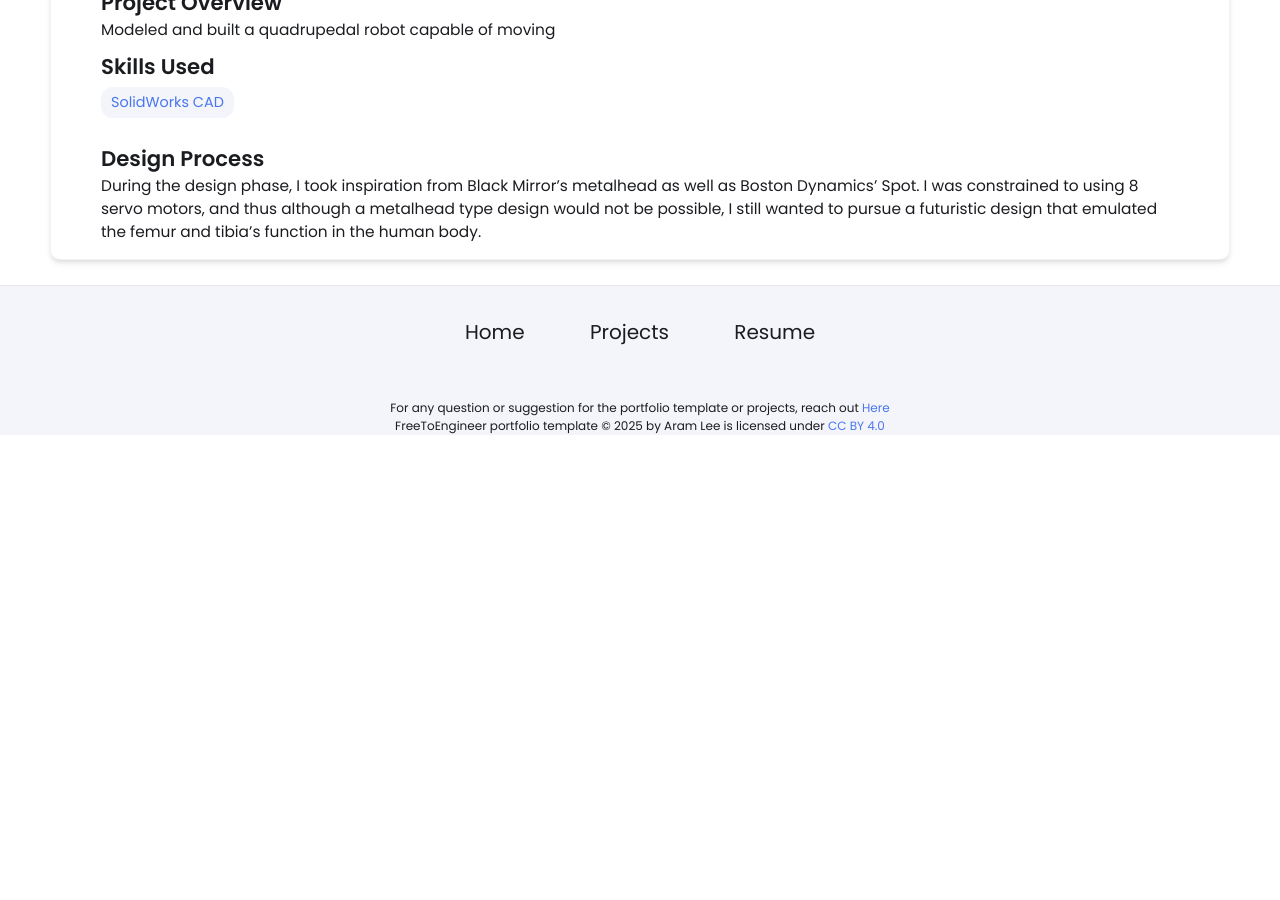
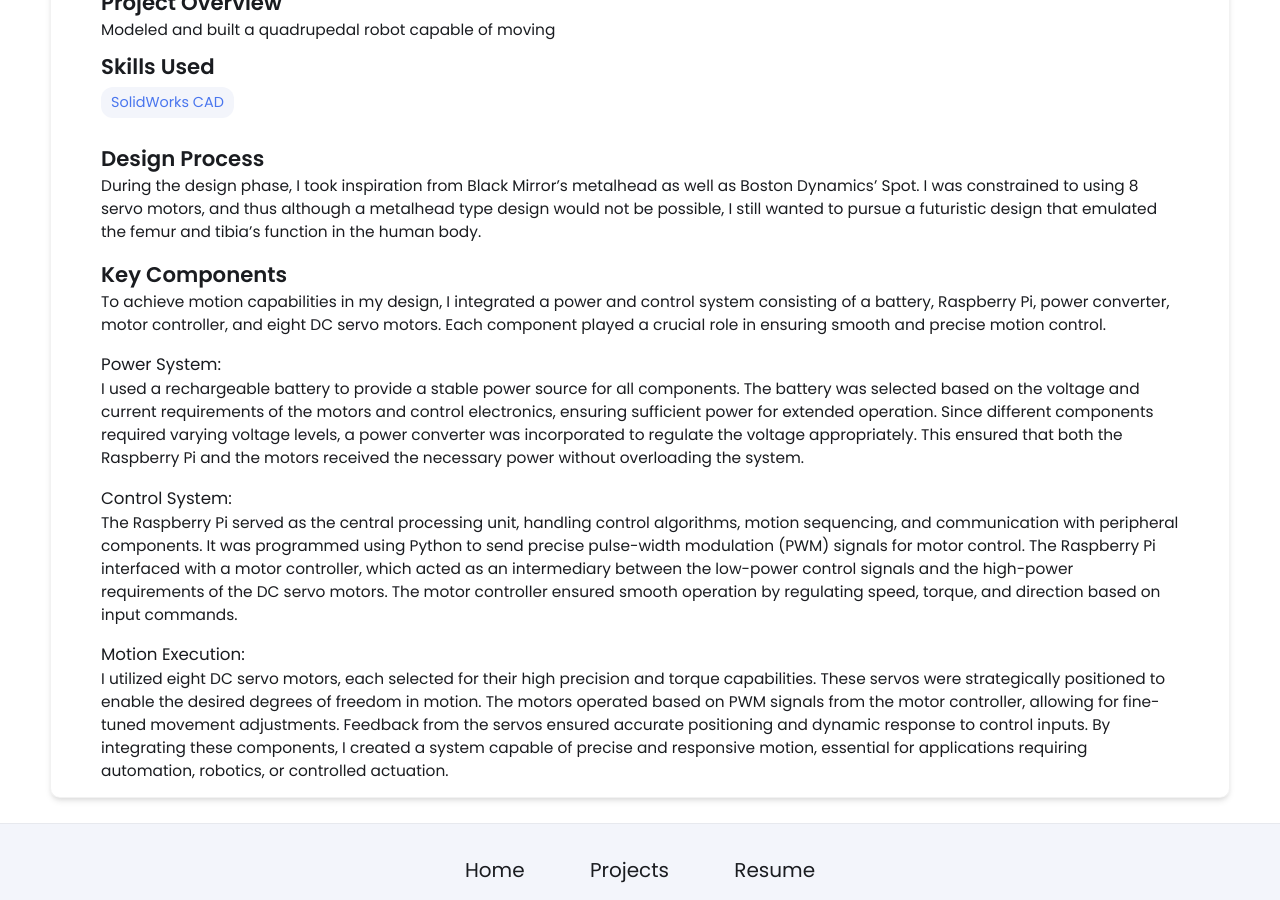
Before and after one commit to kazi-rabbe/kazi-rabbe.github.io, a Jekyll site: the page built from _projects/robotics-studio/index.md, in a window 1280 px wide and 900 px high, scrolled down 570 px. Built offline with Jekyll 4.4.1, drawn with Linux system fonts in a browser that asks for light colours; before the commit the page ends 1005 px from its top, so only the background shows below that.

Commit message:
Update index.md

```diff
--- a/_projects/robotics-studio/index.md
+++ b/_projects/robotics-studio/index.md
@@ -9,3 +9,19 @@ main-image: /robot-isometric.png
 
 ## Design Process
 During the design phase, I took inspiration from Black Mirror's metalhead as well as Boston Dynamics' Spot. I was constrained to using 8 servo motors, and thus although a metalhead type design would not be possible, I still wanted to pursue a futuristic design that emulated the femur and tibia's function in the human body.
+
+## Key Components
+To achieve motion capabilities in my design, I integrated a power and control system consisting of a battery, Raspberry Pi, power converter, motor controller, and eight DC servo motors. Each component played a crucial role in ensuring smooth and precise motion control.
+
+### Power System:
+I used a rechargeable battery to provide a stable power source for all components. The battery was selected based on the voltage and current requirements of the motors and control electronics, ensuring sufficient power for extended operation.
+Since different components required varying voltage levels, a power converter was incorporated to regulate the voltage appropriately. This ensured that both the Raspberry Pi and the motors received the necessary power without overloading the system.
+
+### Control System:
+The Raspberry Pi served as the central processing unit, handling control algorithms, motion sequencing, and communication with peripheral components. It was programmed using Python to send precise pulse-width modulation (PWM) signals for motor control.
+The Raspberry Pi interfaced with a motor controller, which acted as an intermediary between the low-power control signals and the high-power requirements of the DC servo motors. The motor controller ensured smooth operation by regulating speed, torque, and direction based on input commands.
+
+### Motion Execution:
+I utilized eight DC servo motors, each selected for their high precision and torque capabilities. These servos were strategically positioned to enable the desired degrees of freedom in motion.
+The motors operated based on PWM signals from the motor controller, allowing for fine-tuned movement adjustments. Feedback from the servos ensured accurate positioning and dynamic response to control inputs.
+By integrating these components, I created a system capable of precise and responsive motion, essential for applications requiring automation, robotics, or controlled actuation.
```
